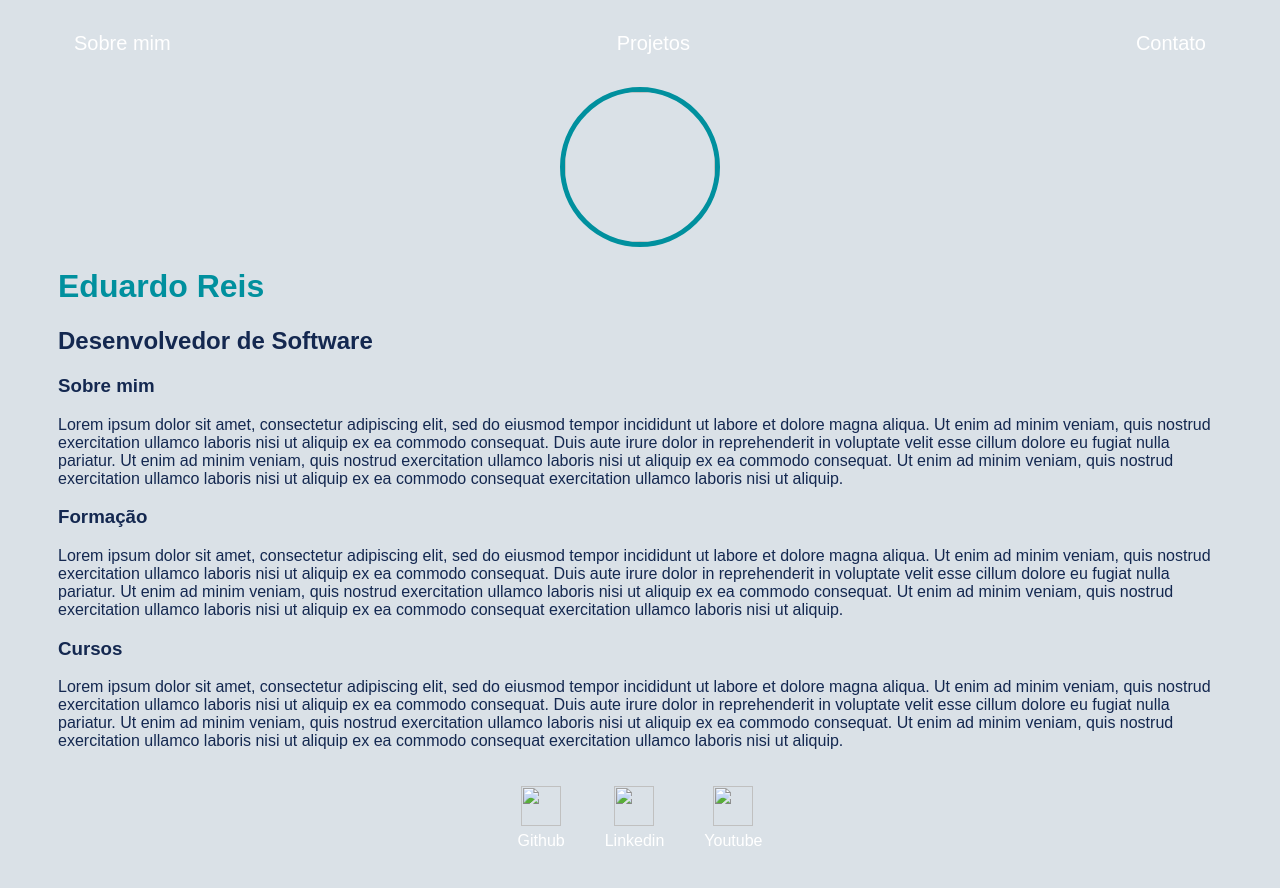
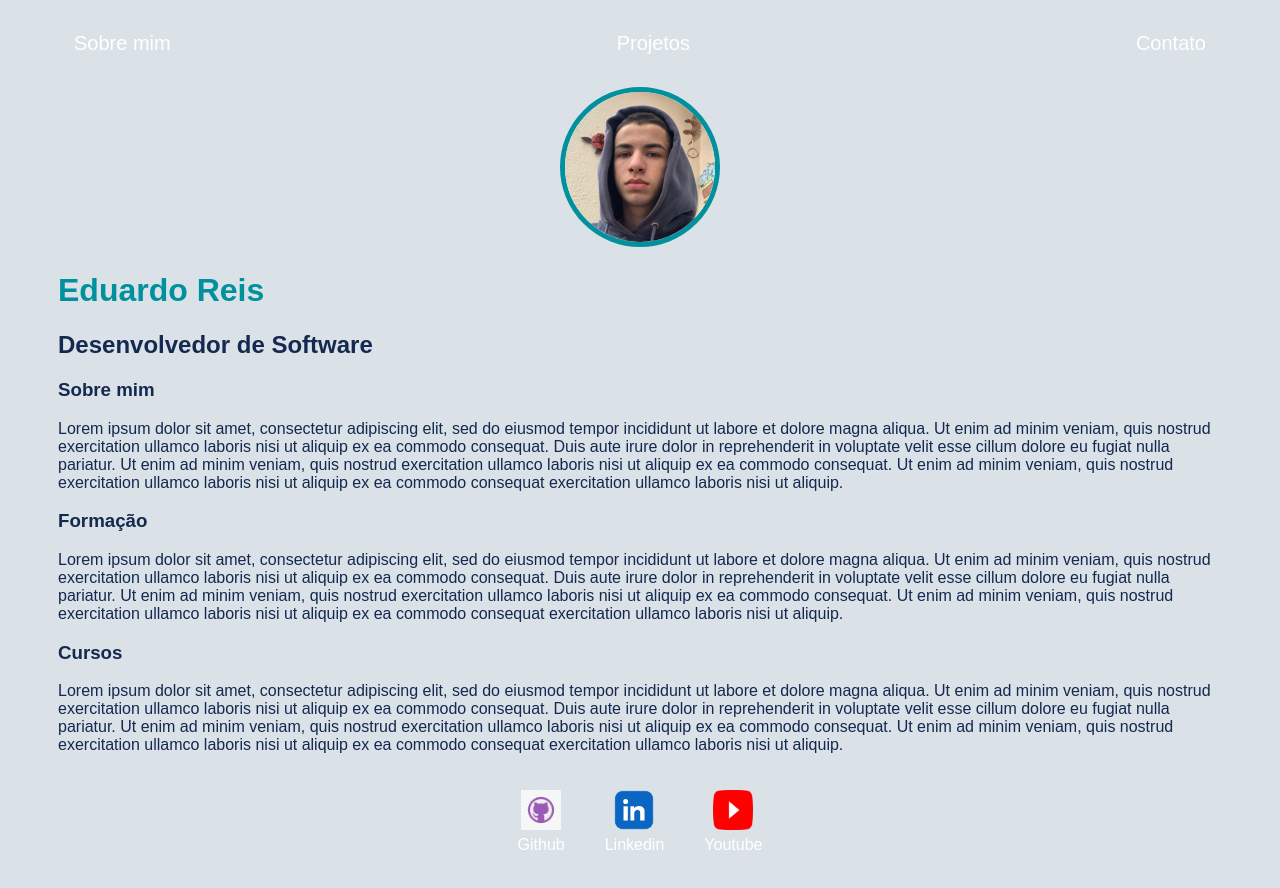
Before and after one commit to Junkie223/port-folio, a plain HTML site: page index.html in a window 1280 px wide. Drawn offline with Linux system fonts and the light colour scheme.

Commit message:
Update index.html

```diff
--- a/index.html
+++ b/index.html
@@ -27,7 +27,7 @@
 
         <header>
             <div class="center">
-                <img src="./img/unnamed.jpg"></img>
+                <img src="unnamed.jpg"></img>
             </div>
             <h1>Eduardo Reis</h1>
             <h2>Desenvolvedor de Software</h2>
@@ -92,15 +92,15 @@
 
         <footer>
             <a href="https://github.com/junkie223" target="_blank" rel="noopener noreferrer">
-                <img src="/img/gitlogo.png"></img>
+                <img src="gitlogo.png"></img>
                 <p>Github</p>
             </a>
             <a href="https://www.linkedin.com/in/eduardo-reis-b961a8219/" target="_blank" rel="noopener noreferrer">
-                <img src="/img/linkedinlogo.png"></img>
+                <img src="linkedinlogo.png"></img>
                 <p>Linkedin</p>
             </a>
             <a href="https://www.youtube.com/" target="_blank" rel="noopener noreferrer">
-                <img src="/img/youtubelogo.png"></img>
+                <img src="youtubelogo.png"></img>
                 <p>Youtube</p>
             </a>
         </footer>
```
